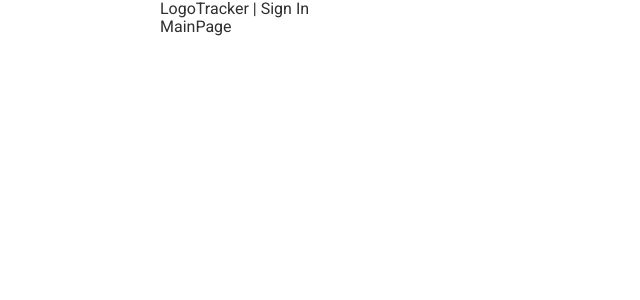
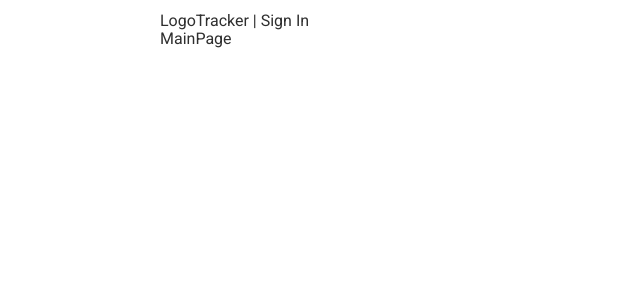
Before and after one commit to OlenaShatalova/team-03-water-tracker-frontend, a React (Vite) app: page /welcome in a window 1536 px wide. Shown: the top 300 px of the page, without its empty margins (0-640 px from the left). Built offline with nearby package versions, Linux system fonts and the light colour scheme.

Commit message:
added top-botom padding

```diff
--- a/src/components/SharedLayout/SharedLayout.module.css
+++ b/src/components/SharedLayout/SharedLayout.module.css
@@ -1,20 +1,19 @@
 .wrap {
-  width: 100%;
   max-width: 320px;
-  padding-inline: 20px;
+  padding: 8px 20px;
   margin: 0 auto;
 }
 
 @media screen and (min-width: 768px) {
   .wrap {
     max-width: 768px;
-    padding-inline: 32px;
+    padding: 16px 32px;
   }
 }
 
 @media screen and (min-width: 1440px) {
   .wrap {
     max-width: 1440px;
-    padding-inline: 112px;
+    padding: 12px 112px;
   }
 }
```
